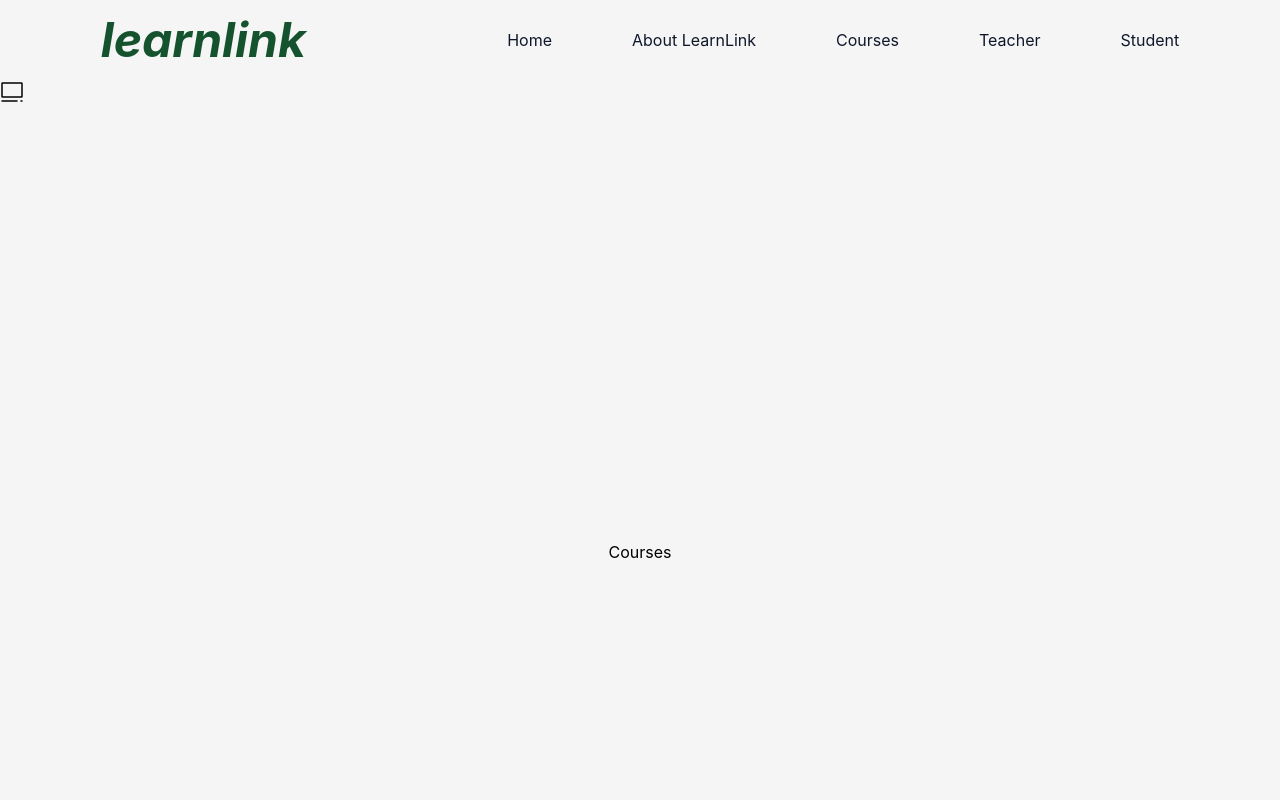
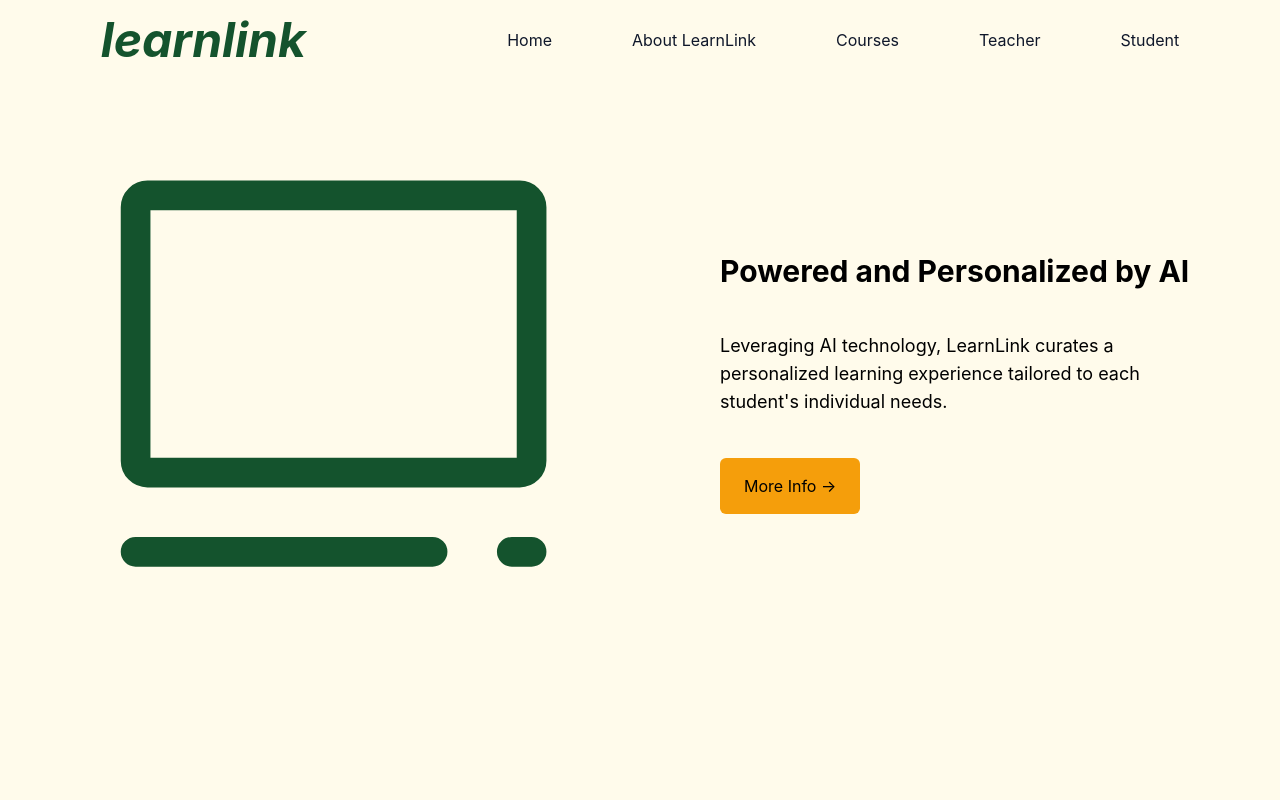
Before and after one commit to nolannash/LearnLink, a React (Create React App) app in the folder client/: page / in a window 1280 px wide. Shown: the top 800 px of the page. Built offline with nearby package versions, Linux system fonts and the light colour scheme; no server answers.

Commit message:
nav and hero section styled

```diff
--- a/client/src/App.js
+++ b/client/src/App.js
@@ -10,7 +10,7 @@ import TeacherDash from "./components/common/teacher/TeacherDash";
 
 function App() {
   return (
-    <div className="App">
+    <div className="App bg-amber-50">
       <Navigation />
       <Routes>
         <Route path="/" element={<Home />} />
--- a/client/src/components/common/Navigation.js
+++ b/client/src/components/common/Navigation.js
@@ -40,7 +40,7 @@ const Navigation = () => {
   }
 
   return (
-    <nav className="bg-neutral-100 py-4 top-0 z-50">
+    <nav className=" py-4 top-0 z-50">
       <div className="container mx-auto flex items-center justify-around">
         <div className="text-5xl font-bold italic text-green-900">
           learnlink
--- a/client/src/components/common/pages/Home.js
+++ b/client/src/components/common/pages/Home.js
@@ -5,31 +5,50 @@ import Courses from "./Courses";
 
 const Home = () => {
   return (
-    <div className="bg-neutral-100">
-      <section id="home" className="grid grid-cols-3 grid-rows-3">
-        <div>
+    <div>
+      <section
+        id="home"
+        className="grid grid-cols-2 grid-rows-3 m-10 items-center justify-center"
+      >
+        <div className="stroke-green-900 row-span-3 p-4 ml-10 ">
           <svg
             xmlns="http://www.w3.org/2000/svg"
-            width="24px"
-            height="24px"
+            width="90%"
+            height="90%"
             fill="none"
             stroke-width="1.5"
             viewBox="0 0 24 24"
-            color="#000000"
           >
             <path
-              stroke="#000000"
+              stroke="#14532D"
               stroke-width="1.5"
               stroke-linecap="round"
               stroke-linejoin="round"
               d="M2 21h15M21 21h1"
             ></path>
             <path
-              stroke="#000000"
+              stroke="#14532D"
               stroke-width="1.5"
               d="M2 16.4V3.6a.6.6 0 0 1 .6-.6h18.8a.6.6 0 0 1 .6.6v12.8a.6.6 0 0 1-.6.6H2.6a.6.6 0 0 1-.6-.6Z"
             ></path>
           </svg>
+        </div>
+        <div className="ml-20 self-end">
+          <h1 className="font-bold text-3xl">Powered and Personalized by AI</h1>
+        </div>
+        <div className="px-20">
+          <p className="text-lg">
+            Leveraging AI technology, LearnLink curates a personalized learning
+            experience tailored to each student's individual needs.
+          </p>
+        </div>
+        <div className="self-start ml-20">
+          <button
+            type="button"
+            className="text-center bg-amber-500 py-4 px-6 rounded-md"
+          >
+            More Info &rarr;{" "}
+          </button>
         </div>
       </section>
 
```
